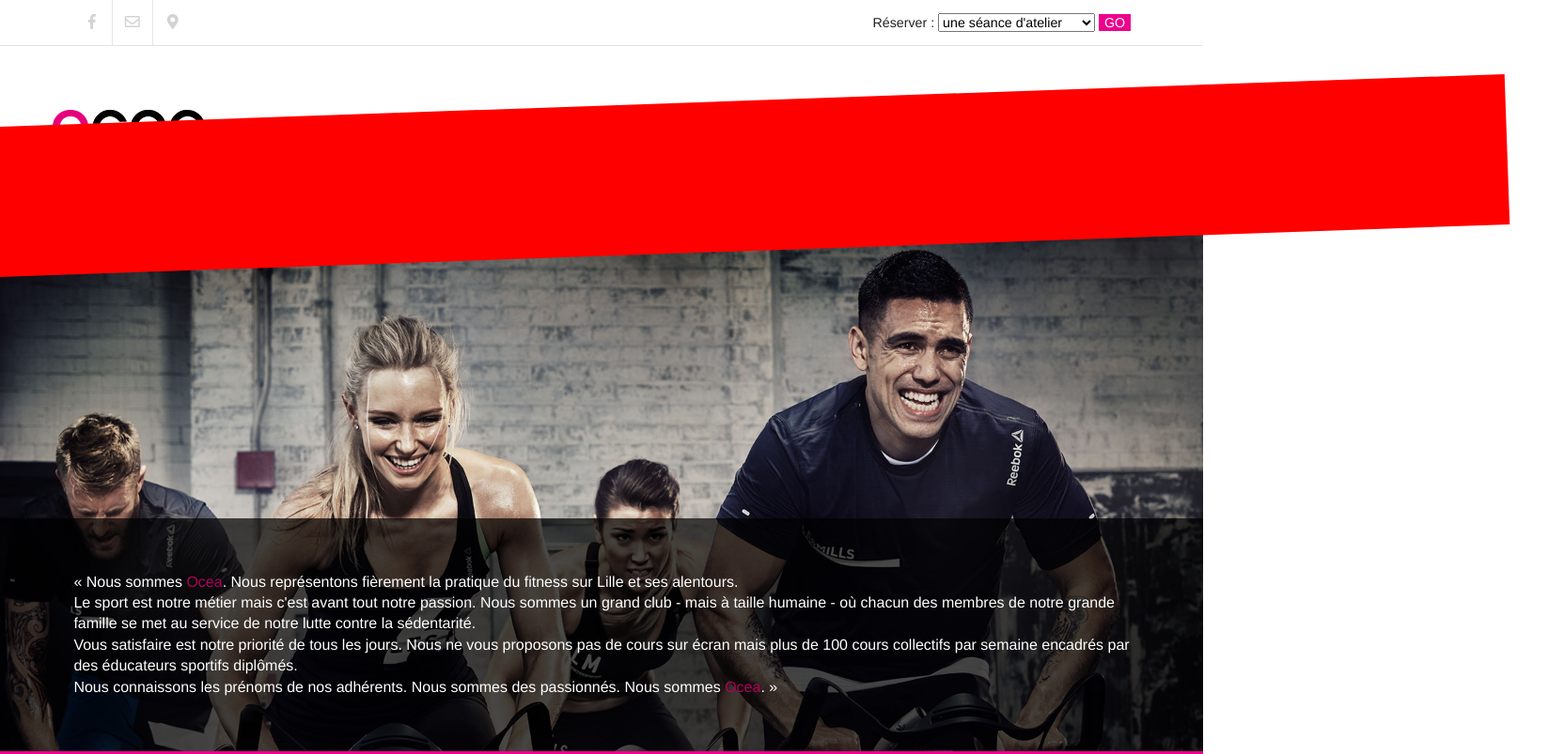
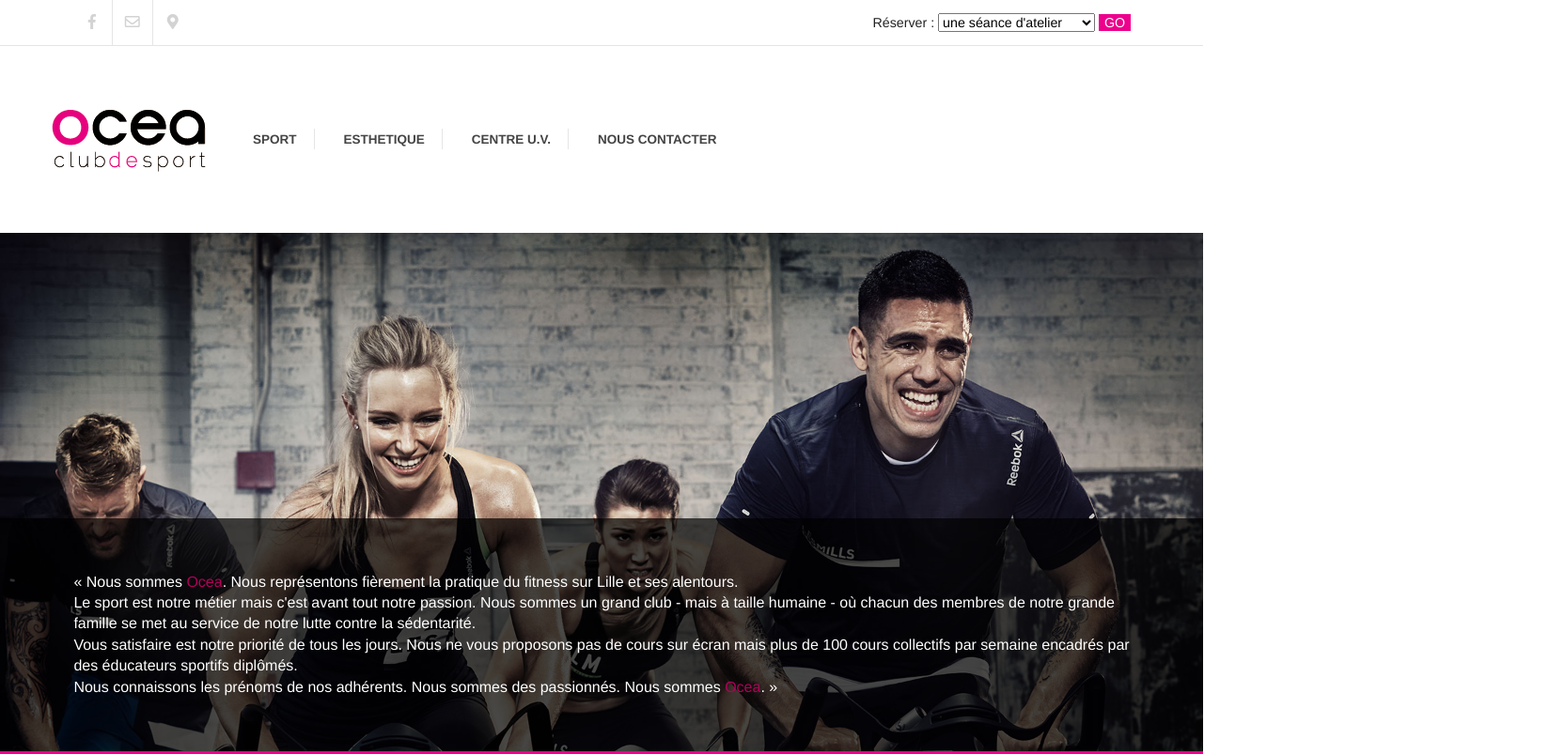
Before and after one commit to obero0n/Ocea, a plain HTML site: page index.html in a window 1280 px wide. Shown: the top 803 px of the page at 94% size, 1664 px wide, since content can reach past the window. Drawn offline with nearby package versions, Linux system fonts and the light colour scheme.

Commit message:
Update main.css

```diff
--- a/css/main.css
+++ b/css/main.css
@@ -219,21 +219,7 @@ footer{
 }
 
 /*~~~~~~~~~~~~~~~~~~~~~~~~~~~~~~~~~~~~~~~  End Utility  ~~~~~~~~~~~~~~~~~~~~~~~~~~~~~~~~~~~~~~~~  */
-/*~~~~~~~~~~~~~~~~~~~~~~~~~~~~~~~~~~~~~~~  diago  ~~~~~~~~~~~~~~~~~~~~~~~~~~~~~~~~~~~~~~~~  */
-.relative{
-  position: relative;
-  width: 130vw;
-}
-.abslotute{
-  background-color: red;
-  width: 130vw;
-  height: 20vh;
-  position: absolute;
-  top: 60px;
-  left: -60px;
-  transform: rotate(-2deg);
 
-}
 
 /*~~~~~~~~~~~~~~~~~~~~~~~~~~~~~~~~~~~~~~~  Common rules  ~~~~~~~~~~~~~~~~~~~~~~~~~~~~~~~~~~~~~~~~  */
 p{
```
